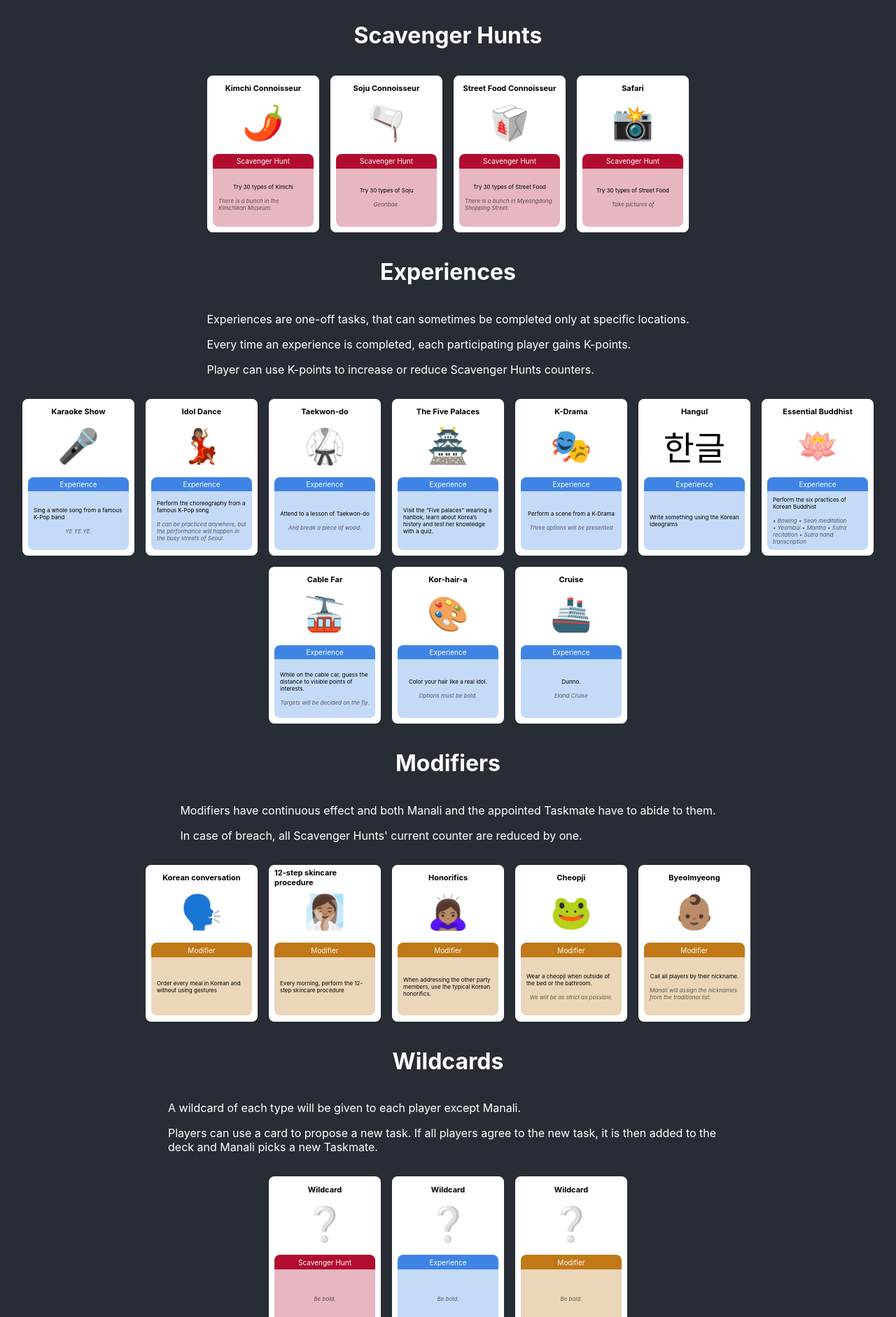
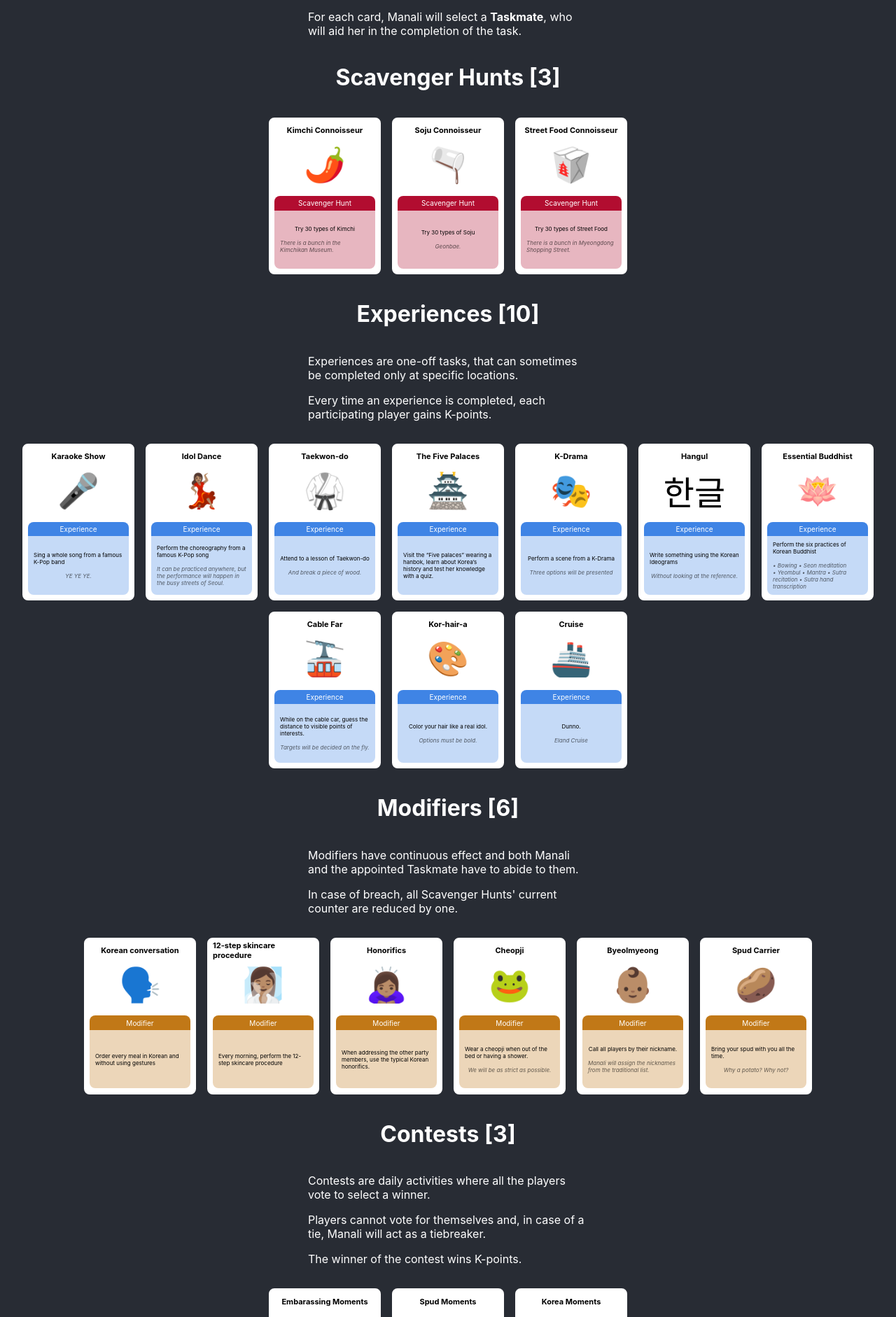
Before and after one commit to JinjaFog/manaseoul-quest, a React (Create React App) app: page / in a window 1280 px wide. Shown: the part 232-2114 px from the top of the page at 70% size. Built offline with nearby package versions, Linux system fonts and the light colour scheme.

Commit message:
Added some stuff

```diff
--- a/src/App.tsx
+++ b/src/App.tsx
@@ -27,13 +27,13 @@ function AppCardGrid({cards}:{cards:any[]}) {
 
 function AppCardSection({name, header, cards}: {name:string, header?:any, cards:any[]}) {
   return <div>
-    <AppSectionTitle name={name}/>
+    <AppSectionTitle name={`${name} [${cards.length}]`}/>
     <div style={{
       display: "flex",
       justifyContent: "space-around",
       color: "white",
     }}>
-      <div style={{maxWidth: "800px"}}>
+      <div style={{maxWidth: "400px"}}>
         {header}
       </div>
     </div>
@@ -49,7 +49,7 @@ function AppSection({name, children}: {name:string, children:any}) {
       justifyContent: "space-around",
       color: "white",
     }}>
-      <div style={{maxWidth: "800px"}}>
+      <div style={{maxWidth: "400px"}}>
         {children}
       </div>
     </div>
@@ -95,10 +95,6 @@ function App() {
               bodyMain="Try 30 types of Street Food"
               flavourText="There is a bunch in Myeongdong Shopping Street."/>,
 
-            <AppCard name="Safari" category="Scavenger Hunt"
-              imageText="📸"
-              bodyMain="Try 30 types of Street Food"
-              flavourText="Take pictures of"/>,
           ]}
         />
 
@@ -107,7 +103,6 @@ function App() {
           header={<>
             <p>Experiences are one-off tasks, that can sometimes be completed only at specific locations.</p>
             <p>Every time an experience is completed, each participating player gains K-points.</p>
-            <p>Player can use K-points to increase or reduce Scavenger Hunts counters.</p>
           </>}
           cards={[
 
@@ -139,7 +134,7 @@ function App() {
             <AppCard name="Hangul" category="Experience"
               imageText="한글"
               bodyMain="Write something using the Korean Ideograms"
-              flavourText=""/>,
+              flavourText="Without looking at the reference."/>,
 
             <AppCard name="Essential Buddhist" category="Experience"
               imageText="🪷"
@@ -193,13 +188,48 @@ function App() {
 
             <AppCard name="Cheopji" category="Modifier"
               imageText="🐸"
-              bodyMain="Wear a cheopji when outside of the bed or the bathroom."
+              bodyMain="Wear a cheopji when out of the bed or having a shower."
               flavourText="We will be as strict as possible."/>,
 
             <AppCard name="Byeolmyeong" category="Modifier"
               imageText="👶🏽"
               bodyMain="Call all players by their nickname."
               flavourText="Manali will assign the nicknames from the traditional list."/>,
+
+            <AppCard name="Spud Carrier" category="Modifier"
+              imageText="🥔"
+              bodyMain="Bring your spud with you all the time."
+              flavourText="Why a potato? Why not?"/>,
+          ]}
+        />
+
+        <AppCardSection
+          name="Contests"
+          header={<>
+            <p>Contests are daily activities where all the players vote to select a winner.</p>
+            <p>Players cannot vote for themselves and, in case of a tie, Manali will act as a tiebreaker.</p>
+            <p>The winner of the contest wins K-points.</p>
+          </>}
+          cards={[
+
+            <AppCard name="Embarassing Moments" category="Contest"
+              imageText="😳"
+              bodyMain="Take the most embarassing picture of a player."
+              flavourText="Ugh."
+            />,
+
+            <AppCard name="Spud Moments" category="Contest"
+              imageText="🥔"
+              bodyMain="Take the best picture of the spud and its carrier."
+              flavourText="Why a potato? Why not?"
+            />,
+
+            <AppCard name="Korea Moments" category="Contest"
+              imageText="🤳🏽"
+              bodyMain="Take the most Korean picture with one of the players."
+              flavourText="So k-ool."
+            />
+
           ]}
         />
 
@@ -244,6 +274,18 @@ function App() {
               flavourText="You dodged this bullet."/>
           ]}
         />
+
+
+
+        <AppSection name={'ManaSeoul Quest'}>
+
+          Completing
+          <p>Player can use K-points to increase or reduce Scavenger Hunts counters.</p>
+
+
+        </AppSection>
+
+
       </div>
     </div>
   );
--- a/src/components/AppCard.tsx
+++ b/src/components/AppCard.tsx
@@ -32,12 +32,13 @@ function LightenDarkenColor(col:string, amt:number) {
 }
 
 
-export const AppCard = function ({name, imageText, imageTop="-.2rem", category, bodyMain, flavourText}:any) {
+export const AppCard = function ({name, imageText, imageTop="-.2rem", category, bodyMain, flavourText, back}:any) {
 
   const categoryColors: any = {
     "Scavenger Hunt": "#b20d30",
     "Experience": "#3F84E5",
     "Modifier": "#c17817",
+    "Contest": "#1D6F42",
     "Miscellaneous": "#888888"
   }
 
@@ -47,6 +48,8 @@ export const AppCard = function ({name, imageText, imageTop="-.2rem", category,
     alignItems: "center",
     justifyContent: "center"
   }
+
+  const [isCompleted, setIsCompleted] = React.useState<boolean>(true);
 
   return <>
     <div
@@ -58,7 +61,8 @@ export const AppCard = function ({name, imageText, imageTop="-.2rem", category,
         borderColor: "white",
         borderStyle: "solid",
         borderRadius: ".5em",
-        borderWidth: ".5em"
+        borderWidth: ".5em",
+        // filter: isCompleted ? "grayscale(80%)" : "none"
       }}
     >
       <div style={{
@@ -121,6 +125,7 @@ export const AppCard = function ({name, imageText, imageTop="-.2rem", category,
         }}><i>{flavourText}</i></span>}
       </div>
 
+
     </div>
 
   </>
```
